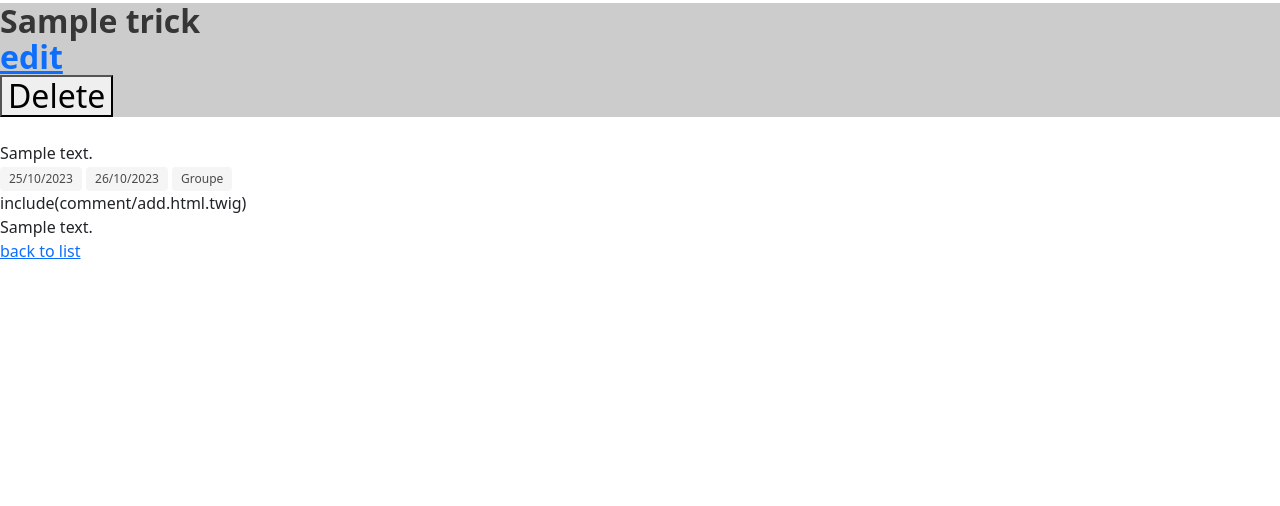
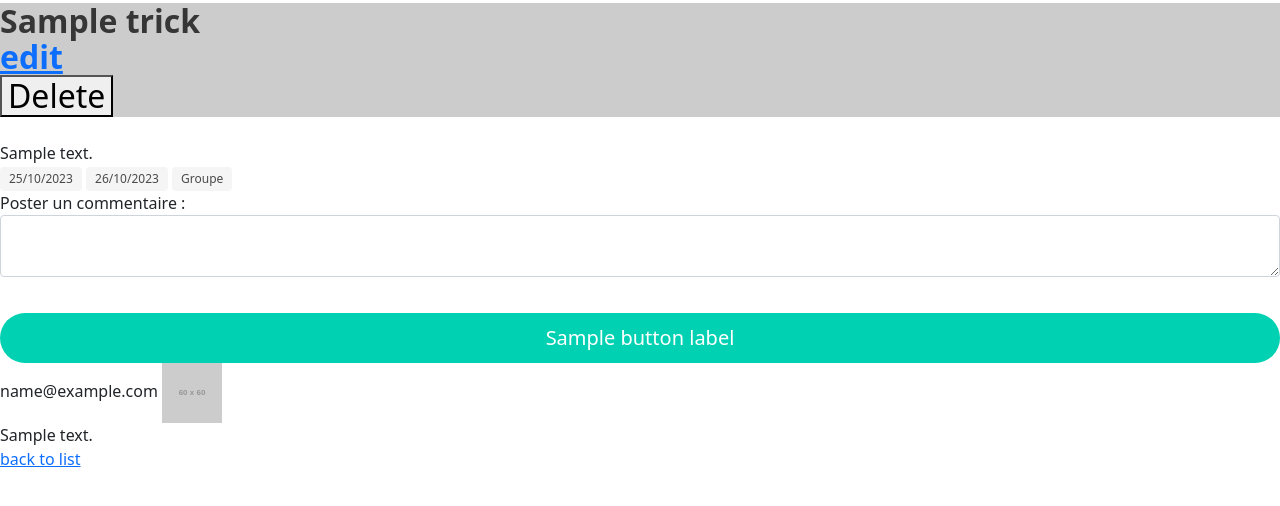
Before and after one commit to MeowBlock/OCSnowtricks, a Symfony app: template templates/trick/show.html.twig in a window 1280 px wide. Shown: the part 67-573 px from the top of the page. Run offline with Twig, Linux system fonts and the light colour scheme; the template is opened without the code that fills it: most values are stand-ins (such as "Sample title", 1, 10 or a date in 2020); grey boxes labelled with a size stand in for pictures from a placeholder-image service; form fields are guessed from the names that the template uses; some libraries are stand-ins or nearby versions.

Commit message:
add comment

```diff
--- a/src/Form/CommentType.php
+++ b/src/Form/CommentType.php
@@ -3,7 +3,9 @@
 namespace App\Form;
 
 use App\Entity\Comment;
+use Symfony\Component\Filesystem\Path;
 use Symfony\Component\Form\AbstractType;
+use Symfony\Component\Form\Extension\Core\Type\TextareaType;
 use Symfony\Component\Form\FormBuilderInterface;
 use Symfony\Component\OptionsResolver\OptionsResolver;
 
@@ -12,9 +14,7 @@ class CommentType extends AbstractType
     public function buildForm(FormBuilderInterface $builder, array $options): void
     {
         $builder
-            ->add('content')
-            ->add('author')
-            ->add('trick')
+            ->add('content', TextareaType::class)
         ;
     }
 
--- a/templates/trick/show.html.twig
+++ b/templates/trick/show.html.twig
@@ -34,14 +34,34 @@
 
     <div class="div_separator"></div>
     <div class="add_comment_container">
-        {{ 'include(comment/add.html.twig)' }}
-
+        {{ form_start(commentform, {'action': path('app_comment_new'), 'method': 'POST'}) }}
+        <div class="field">
+            <div class="flex flex-center" style="column-gap:20px;">
+                <label>Poster un commentaire : </label>
+                <div class="control">
+                    {{ form_widget(commentform.content) }}
+                </div>
+            </div>
+          </div>
+          <input type='hidden' name="trick" value='{{ trick.id }}'>
+          <br>
+          <button class="button is-block is-fullwidth is-primary is-medium is-rounded" type="submit">
+            {{ button_label|default('Poster le commentaire') }}</button>
+        {{ form_end(commentform) }}
     </div>
     <div class="div_separator"></div>
 
     <div class="comment_list_container">
         {% for comment in trick.comments %}
-            <div class="comment">{{ comment }}</div>
+            <div class="comment flex">
+                <div class="comment_author">
+                    {{ comment.author.email }}
+                    <img src="https://placehold.co/60x60">
+                </div>
+                <div>
+                    {{ comment.content }}
+                </div>
+                </div>
         {% endfor %}
     </div>
 
```
Also changed, not shown: assets/styles/app.css (+9 -0 lines), assets/styles/trick_show.css (+29 -0 lines), src/Controller/CommentController.php (+12 -1 lines), src/Controller/TrickController.php (+9 -2 lines).
